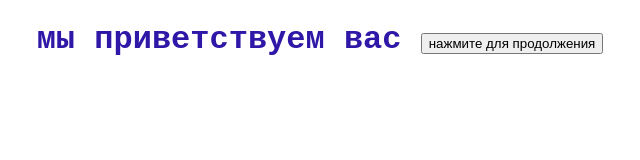
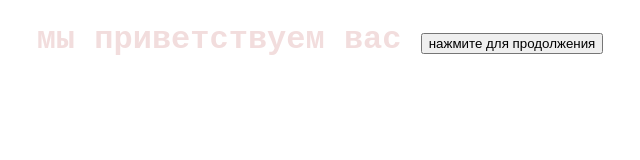
Before and after one commit to Nazar3d/start, a plain HTML site: page index.html in a window 1280 px wide. Shown: the whole page, without its empty margins (320-960 px from the left). Drawn offline with Linux system fonts and the light colour scheme.

Commit message:
Add files via upload

```diff
--- a/index.css
+++ b/index.css
@@ -1,5 +1,5 @@
 h1 {
     font-family: 'Courier New', Courier, monospace;
     text-align: center;
-    color: rgb(47, 23, 167);
+    color: rgba(167, 23, 23, 0.145);
 }
```
